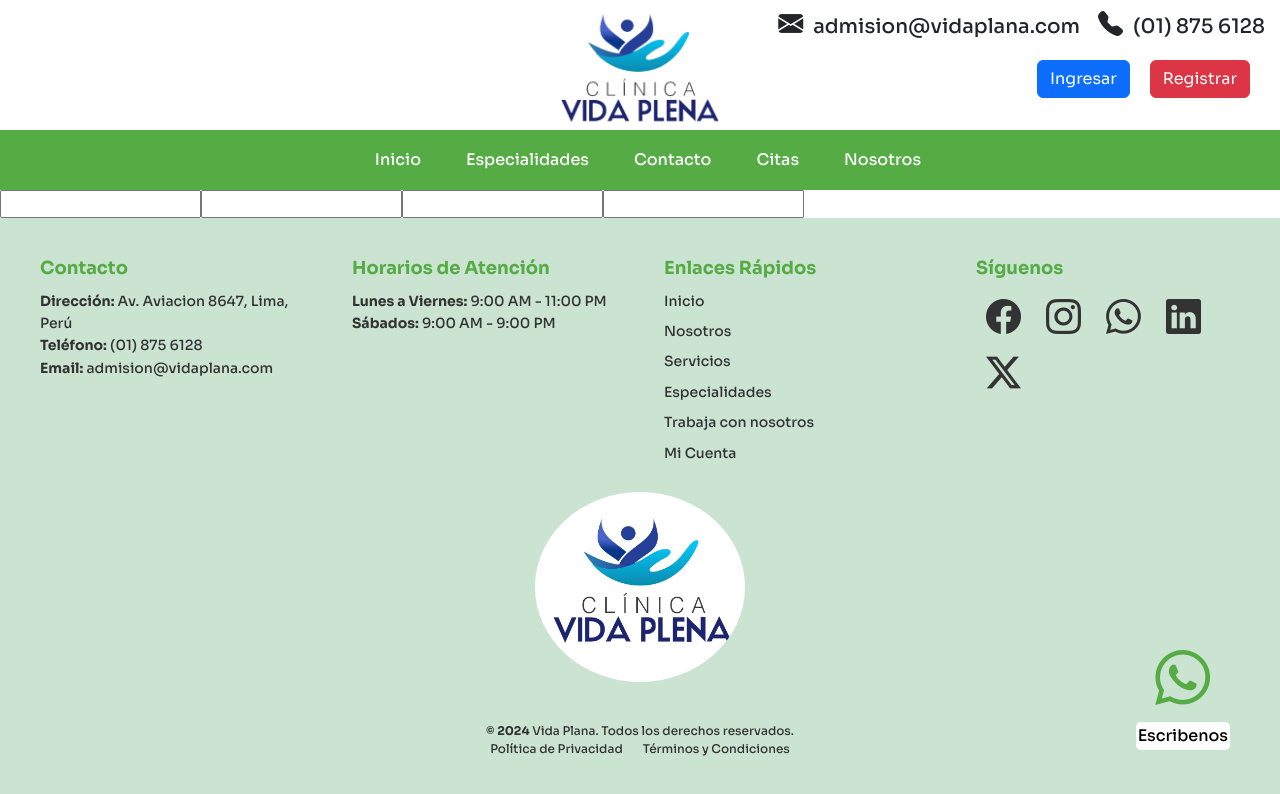
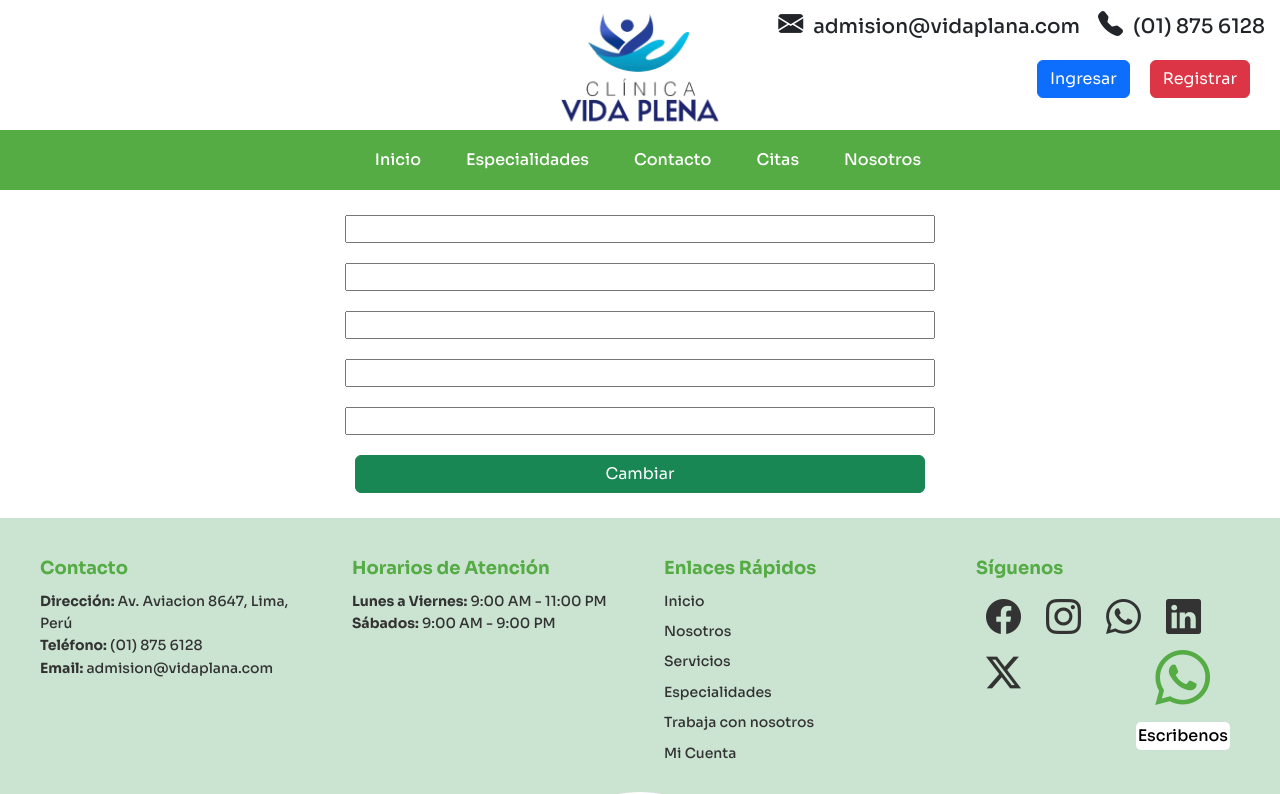
Before and after one commit to LuisCondori98/FronEnd-Clinica, a React (Vite) app: page /profile-edit/1 in a window 1280 px wide. Shown: the top 794 px of the page. Built offline with nearby package versions, Linux system fonts and the light colour scheme; no server answers; a small style sheet from the web is missing.

Commit message:
agregando la vista nosotros

```diff
--- a/src/App.jsx
+++ b/src/App.jsx
@@ -12,7 +12,7 @@ import Register from "./components/pages/Register/Register"
 import Contacto from "./components/pages/Contacto/Contacto"
 import Citas from "./components/pages/Citas/Citas"
 import Profile from "./components/Profile/Profile"
-import Pacientes from "./components/pages/Pacientes.jsx/Pacientes"
+import Pacientes from "./components/pages/Pacientes/Pacientes"
 import Doctores from "./components/pages/Doctores/Doctores"
 import ProfileEdit from "./components/pages/ProfileEdit/ProfileEdit"
 
--- a/src/components/NavBar/NavBar.jsx
+++ b/src/components/NavBar/NavBar.jsx
@@ -4,7 +4,7 @@ import { NavLink } from 'react-router-dom'
 
 const NavBar = () => {
 
-let naveg = ["Inicio", "Especialidades", "Contacto", "Citas", "Nosotros"]
+let navegacion = ["Inicio", "Especialidades", "Contacto", "Citas", "Nosotros"]
 
   return (
     <nav class="navbar navbar-expand-lg">
@@ -16,7 +16,7 @@ let naveg = ["Inicio", "Especialidades", "Contacto", "Citas", "Nosotros"]
         <div class="collapse navbar-collapse" id="navbarNavDropdown">
           <ul class="navbar-nav">
               {
-                naveg.map(i => <NavLink to={`/${i.toLowerCase()}`} className={({isActive}) => isActive ? "link-active" : "link"}>{i}</NavLink>)
+                navegacion.map(i => <NavLink to={`/${i.toLowerCase()}`} className={({isActive}) => isActive ? "link-active" : "link"}>{i}</NavLink>)
               }
           </ul>
         </div>
--- a/src/components/pages/Inicio/Inicio.css
+++ b/src/components/pages/Inicio/Inicio.css
@@ -67,7 +67,7 @@
   display: grid;
   place-items: center;
   text-align: center;
-  height: 60vh;
+  height: 70vh;
   padding: 10px;
 }
 
--- a/src/components/pages/Nosotros/Nosotros.css
+++ b/src/components/pages/Nosotros/Nosotros.css
@@ -85,6 +85,8 @@
 
 .miembro img {
   width: 100%;
+  height: 200px;
+  object-fit: cover;
   border-radius: 50%;
   margin-bottom: 10px;
 }
--- a/src/components/pages/Nosotros/Nosotros.jsx
+++ b/src/components/pages/Nosotros/Nosotros.jsx
@@ -61,7 +61,7 @@ const Nosotros = () => {
               {
                 doctors.map(doc => (
                   <div class="miembro">
-                    <img src={doc.img} alt={doc.Nombre} />
+                    <img src={`/img/${doc.img}`} alt={doc.Nombre} />
                     <h4>{doc.Nombre}</h4>
                     <p>{doc.Especialidad}</p>
                   </div>
--- a/src/components/pages/Pacientes.jsx/Pacientes.jsx
+++ b/src/components/pages/Pacientes/Pacientes.jsx
@@ -8,7 +8,7 @@ const Pacientes = () => {
 
   useEffect(() => {
 
-    fetch("https://desert-woozy-venus.glitch.me/api/users/pacientes")
+    fetch("https://desert-woozy-venus.glitch.me/api/users")
     .then(response => response.json())
     .then(data => {
       setPacientes(data)
--- a/src/components/pages/ProfileEdit/ProfileEdit.css
+++ b/src/components/pages/ProfileEdit/ProfileEdit.css
@@ -0,0 +1,8 @@
+.container-form {
+  display: flex;
+  flex-direction: column;
+  gap: 20px;
+  width: 50%;
+  margin: auto;
+  padding: 25px;
+}
--- a/src/components/pages/ProfileEdit/ProfileEdit.jsx
+++ b/src/components/pages/ProfileEdit/ProfileEdit.jsx
@@ -19,11 +19,13 @@ const ProfileEdit = () => {
     <main>
       <div>
         {
-          <form>
+          <form className='container-form'>
             <input type="text" placeholder={user.Nombre} />
             <input type="text" placeholder={user.Apellido} />
             <input type="text" placeholder={user.Correo} />
-            <input type="text" placeholder={user.Nombre} />
+            <input type="text" placeholder={user.Telefono} />
+            <input type="text" placeholder={user.Direccion} />
+            <input type="submit" value="Cambiar" className='btn btn-success' />
           </form>
         }
       </div>
```
Also changed, not shown: public/img/doc-dahana.png (added), src/components/pages/Pacientes/Pacientes.css (renamed from src/components/pages/Pacientes.jsx/Pacientes.css).
